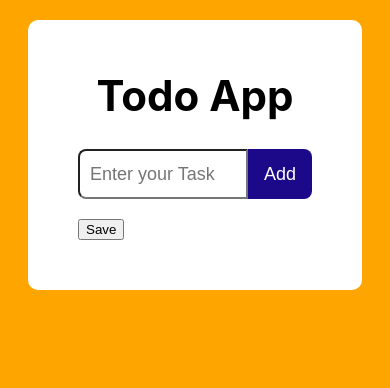
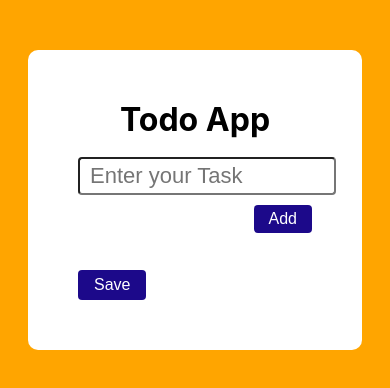
Before and after one commit to vmc111/TodosApp_Internship, a React (Create React App) app: page / in a window 390 px wide. Shown: the top 388 px of the page. Built offline with nearby package versions, Linux system fonts and the light colour scheme.

Commit message:
updated ui for mobile view

```diff
--- a/src/components/Home/index.css
+++ b/src/components/Home/index.css
@@ -18,10 +18,23 @@
     align-items: flex-start;
 }
 
+@media all and (max-width: 768px){
+    .todo-items-card{
+        margin: 50px 0px;
+        padding-top: 20px 2px;
+    }
+
+}
+
 .heading {
     margin-top: 0px;
     font-size: 42px;
     align-self: center;
+}
+@media all and (max-width: 768px){
+    .heading{
+        font-size: 32px;
+    }
 }
 
 .todos {
@@ -39,6 +52,17 @@
     align-items: stretch;
 }
 
+@media all and (max-width: 768px){
+    .input-area{
+        display: flex;
+        flex-direction: column;
+        align-items: flex-start;
+        width: 100%;
+        margin-top: 10px;
+        margin-bottom: 10px;
+    }
+}
+
 .input-element {
     width: 70%;
     background-color: #ffffff;
@@ -47,6 +71,14 @@
     border-bottom-left-radius: 8px;
     padding: 4px 10px;
     font-size: 18px;
+}
+@media all and (max-width: 768px){
+    .input-element{
+        width: 100%;
+        border-radius: 4px;
+        margin-bottom: 5px;
+        font-size: 22px;
+    }
 }
 
 .add-btn {
@@ -60,3 +92,28 @@
     outline: none;
     font-size: 18px;
 }
+.save-btn{
+    margin-top: 10px;
+        cursor: pointer;
+        padding: 6px 16px;
+        border: none;
+        border-radius: 4px;
+        background-color: #1c098a;
+        color: #fff;
+        outline: none;
+        font-size: 18px;
+}
+
+@media all and (max-width: 768px){
+    .add-btn{
+        margin-top: 5px;
+        font-size: 16px;
+        border-radius: 4px;
+        align-self: flex-end;
+        padding: 5px 15px;
+    }
+    .save-btn{
+        margin-top: 20px;
+        font-size: 16px;
+    }
+}
--- a/src/components/Todo/index.css
+++ b/src/components/Todo/index.css
@@ -44,6 +44,18 @@
     font-weight: 400;
 }
 
+@media all and (max-width: 768px){
+    .todo-list{
+        margin-top: 20px;
+    }
+    .item{
+        padding: 5px 15px;
+    }
+    .task-label{
+        font-size: 22px;
+    }
+}
+
 .delete-btn {
     padding: 0px;
     background-color: #e6f6ff;
```
